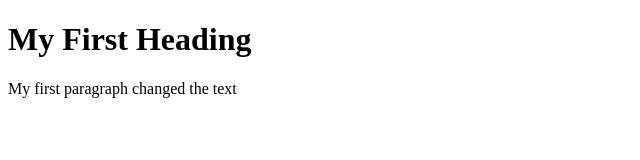
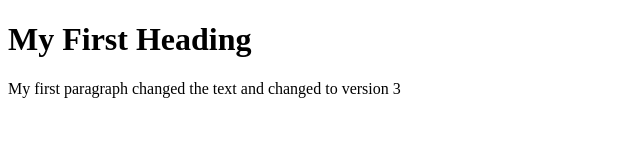
Before and after one commit to ReshmaManoj/testrepo, a plain HTML site: page index.html in a window 1280 px wide. Shown: the whole page, without its empty margins (0-640 px from the left). Drawn offline with Linux system fonts and the light colour scheme.

Commit message:
Update index.html

```diff
--- a/index.html
+++ b/index.html
@@ -3,7 +3,7 @@
 <body>
 
 <h1>My First Heading</h1>
-<p>My first paragraph changed the text</p>
+<p>My first paragraph changed the text and changed to version 3 </p>
 
 </body>
 </html>
```
